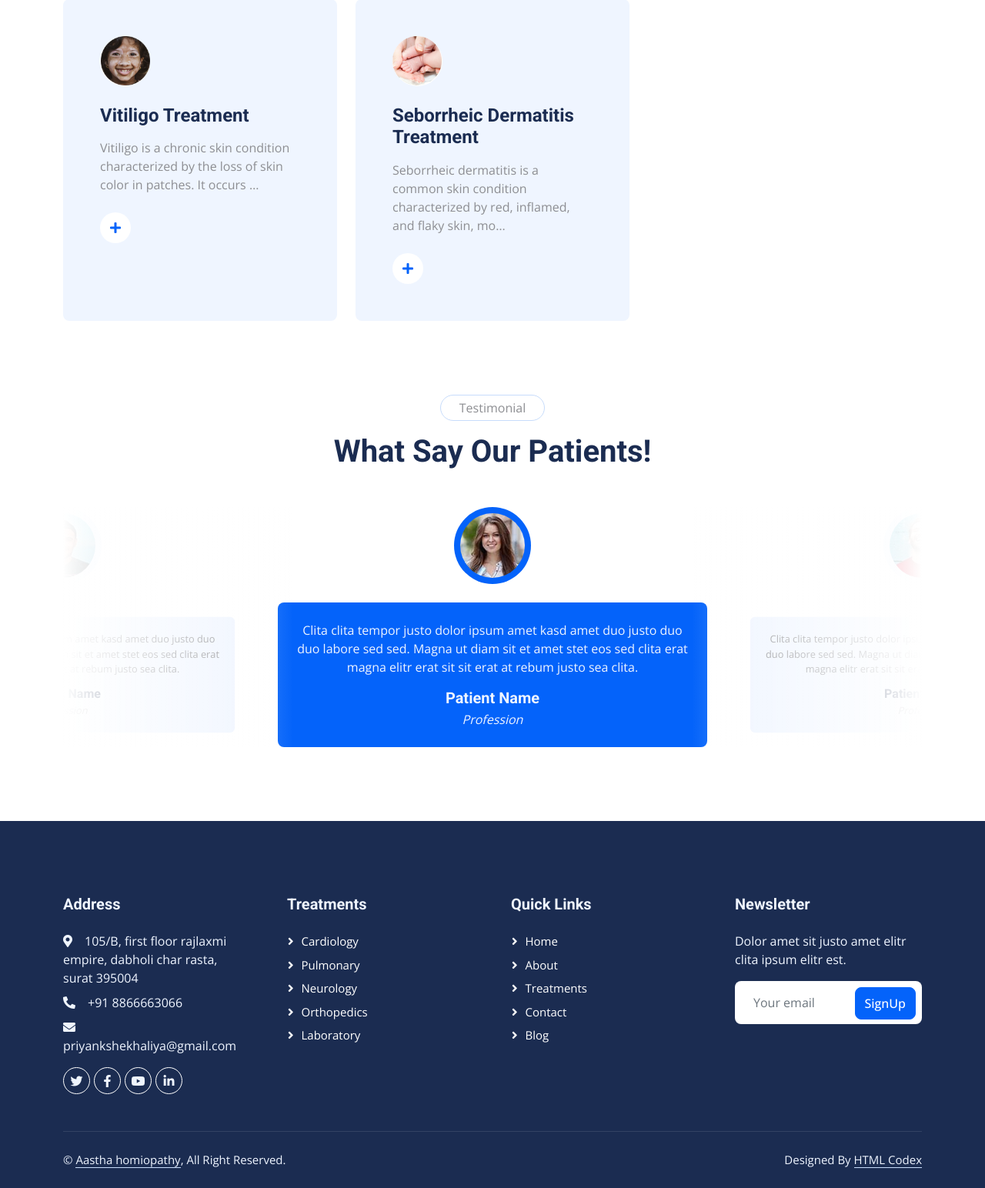
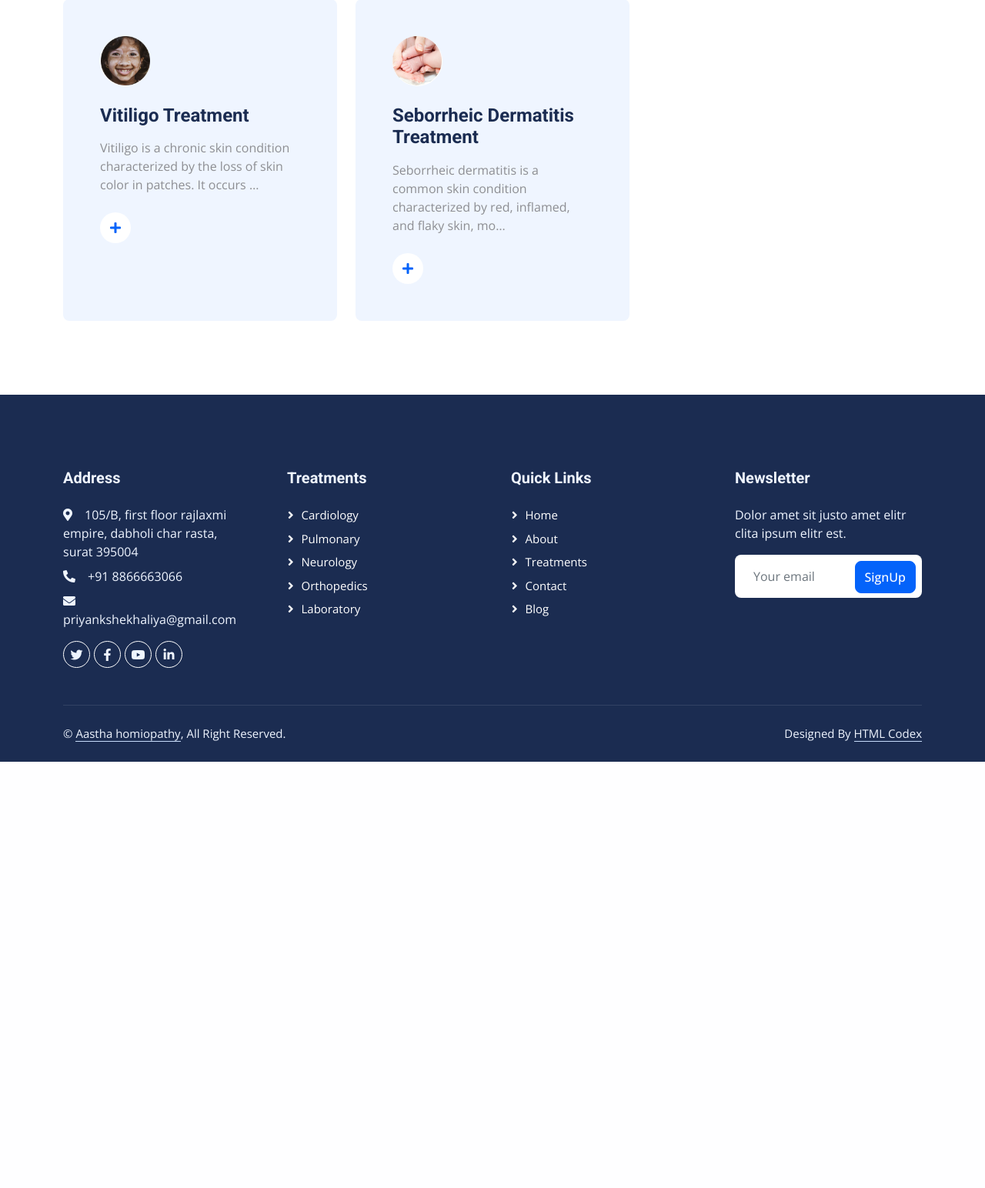
Before and after one commit to dvsdabhi/Aastha-homiopathy, a Django app: page /treatment/ in a window 1280 px wide. Shown: the part 1094-2638 px from the top of the page at 77% size. After the commit the page ends 2084 px from the top, so only its background shows below. Run offline with Django 5.2, Linux system fonts and the light colour scheme; data comes from the database, SQL or seed files in the repository; some libraries are stand-ins or nearby versions.

Commit message:
remove testimonial

```diff
--- a/aastha/templates/treatment.html
+++ b/aastha/templates/treatment.html
@@ -46,42 +46,5 @@
     </div>
     <!-- Service End -->
 
-    <!-- Testimonial Start -->
-    <div class="container-xxl py-5">
-        <div class="container">
-            <div class="text-center mx-auto mb-5 wow fadeInUp" data-wow-delay="0.1s" style="max-width: 600px;">
-                <p class="d-inline-block border rounded-pill py-1 px-4">Testimonial</p>
-                <h1>What Say Our Patients!</h1>
-            </div>
-            <div class="owl-carousel testimonial-carousel wow fadeInUp" data-wow-delay="0.1s">
-                <div class="testimonial-item text-center">
-                    <img class="img-fluid bg-light rounded-circle p-2 mx-auto mb-4" src="{% static 'img/testimonial-1.jpg' %}" style="width: 100px; height: 100px;">
-                    <div class="testimonial-text rounded text-center p-4">
-                        <p>Clita clita tempor justo dolor ipsum amet kasd amet duo justo duo duo labore sed sed. Magna ut diam sit et amet stet eos sed clita erat magna elitr erat sit sit erat at rebum justo sea clita.</p>
-                        <h5 class="mb-1">Patient Name</h5>
-                        <span class="fst-italic">Profession</span>
-                    </div>
-                </div>
-                <div class="testimonial-item text-center">
-                    <img class="img-fluid bg-light rounded-circle p-2 mx-auto mb-4" src="{% static 'img/testimonial-2.jpg' %}" style="width: 100px; height: 100px;">
-                    <div class="testimonial-text rounded text-center p-4">
-                        <p>Clita clita tempor justo dolor ipsum amet kasd amet duo justo duo duo labore sed sed. Magna ut diam sit et amet stet eos sed clita erat magna elitr erat sit sit erat at rebum justo sea clita.</p>
-                        <h5 class="mb-1">Patient Name</h5>
-                        <span class="fst-italic">Profession</span>
-                    </div>
-                </div>
-                <div class="testimonial-item text-center">
-                    <img class="img-fluid bg-light rounded-circle p-2 mx-auto mb-4" src="{% static 'img/testimonial-3.jpg' %}" style="width: 100px; height: 100px;">
-                    <div class="testimonial-text rounded text-center p-4">
-                        <p>Clita clita tempor justo dolor ipsum amet kasd amet duo justo duo duo labore sed sed. Magna ut diam sit et amet stet eos sed clita erat magna elitr erat sit sit erat at rebum justo sea clita.</p>
-                        <h5 class="mb-1">Patient Name</h5>
-                        <span class="fst-italic">Profession</span>
-                    </div>
-                </div>
-            </div>
-        </div>
-    </div>
-    <!-- Testimonial End -->
-
 
 {% endblock %}
```
